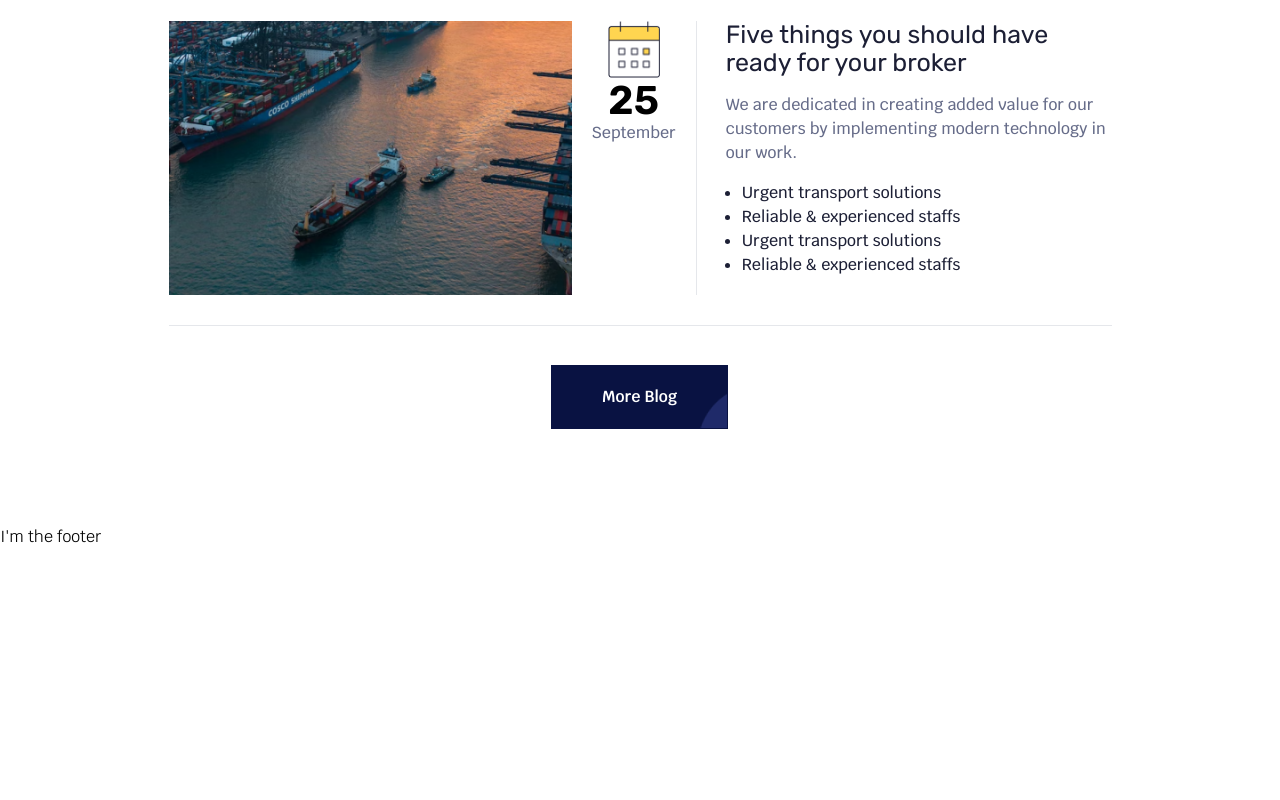
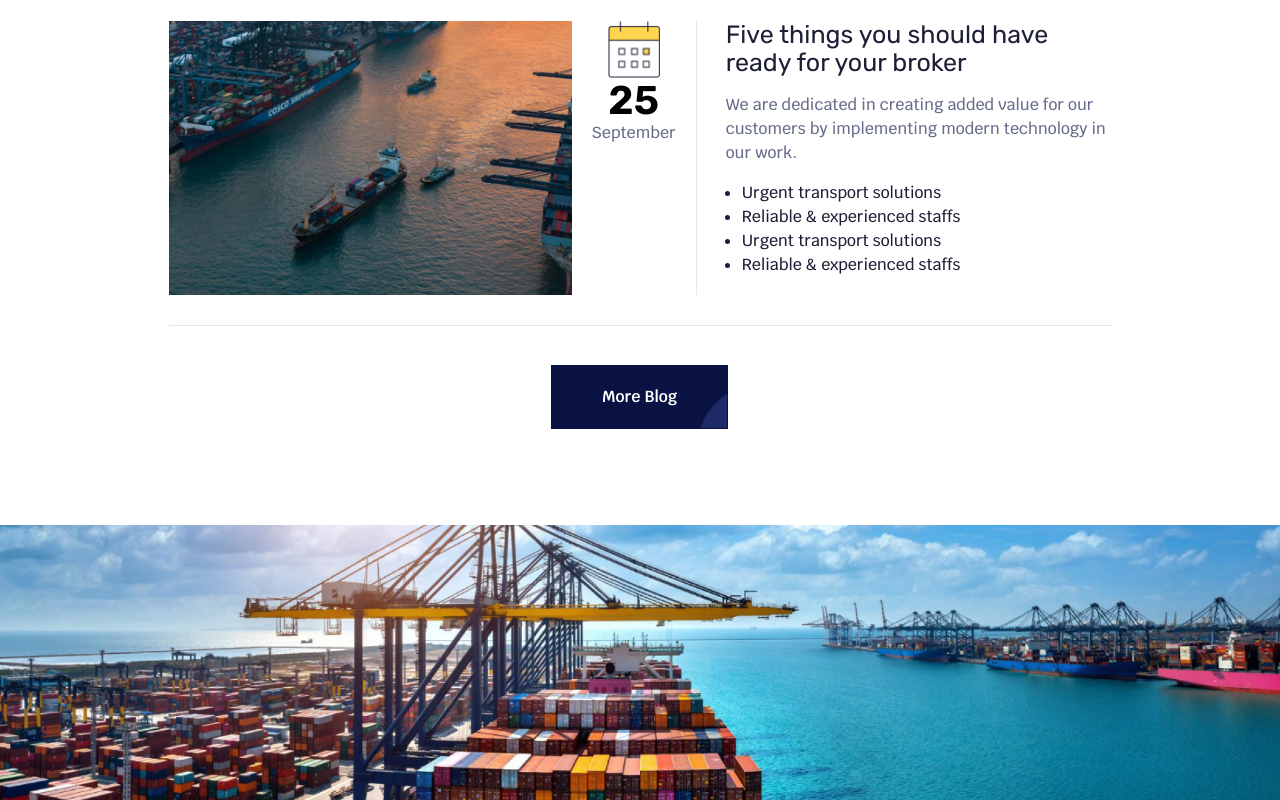
Before and after one commit to NwekeGoddy/transitflow-app, a React (Create React App) app: page / in a window 1280 px wide. Shown: the part 8140-8940 px from the top of the page. Before the commit the page ends 8689 px from the top, so only its background shows below. Built offline with nearby package versions, Linux system fonts and the light colour scheme.

Commit message:
add footer image
Signed-off-by: Nweke Chidi <nwekechidigodwin460@gmail.com>

```diff
--- a/src/components/ui/Footer.jsx
+++ b/src/components/ui/Footer.jsx
@@ -1,9 +1,10 @@
-import React from 'react'
+import React from 'react';
+import FooterImage from "../../assets/images/FooterImage.png";
 
 function Footer() {
   return (
    <footer>
-    I'm the footer
+    <img src={FooterImage} alt="Footer Container" />
    </footer>
   )
 }
```
Also changed, not shown: src/assets/images/FooterImage.png (added).
